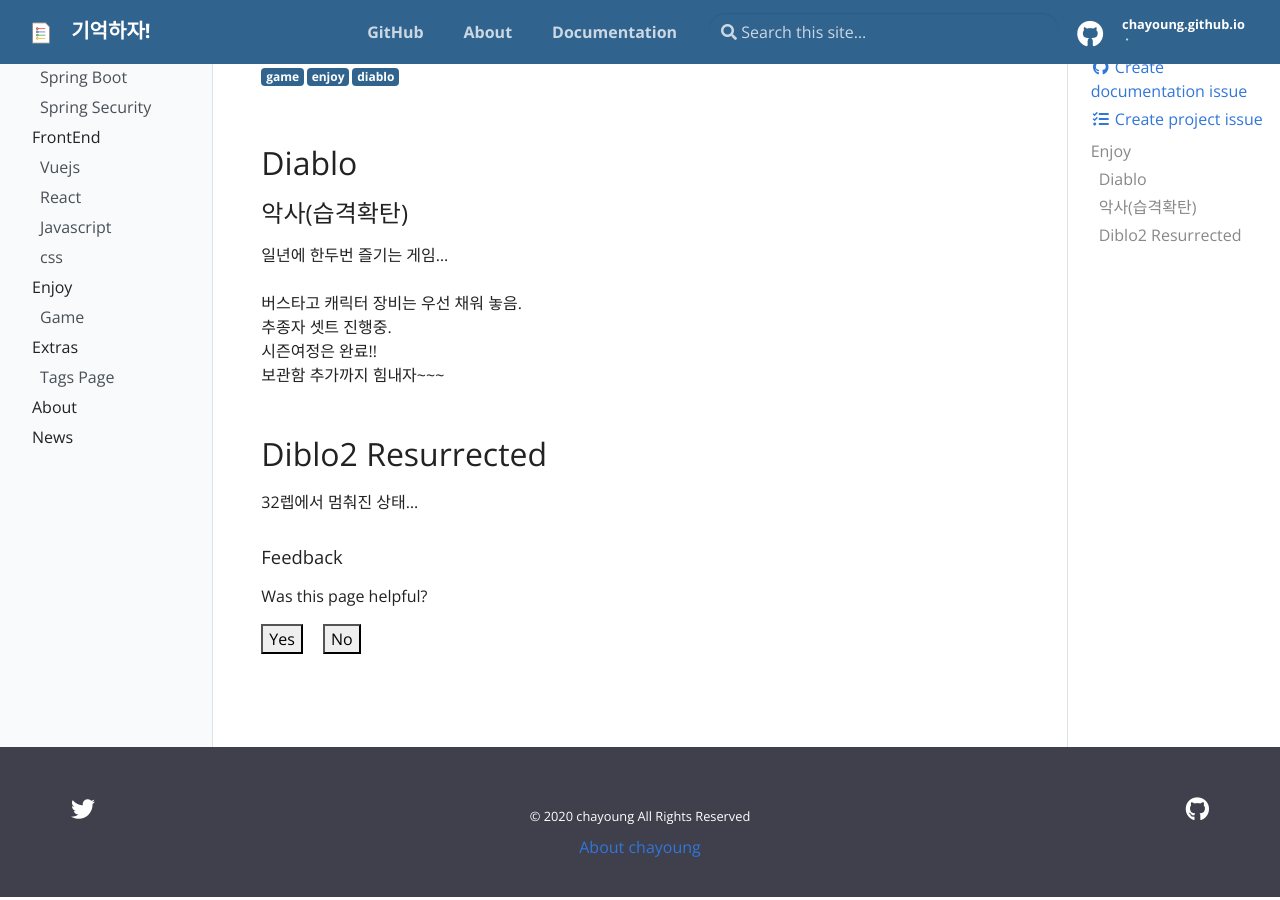
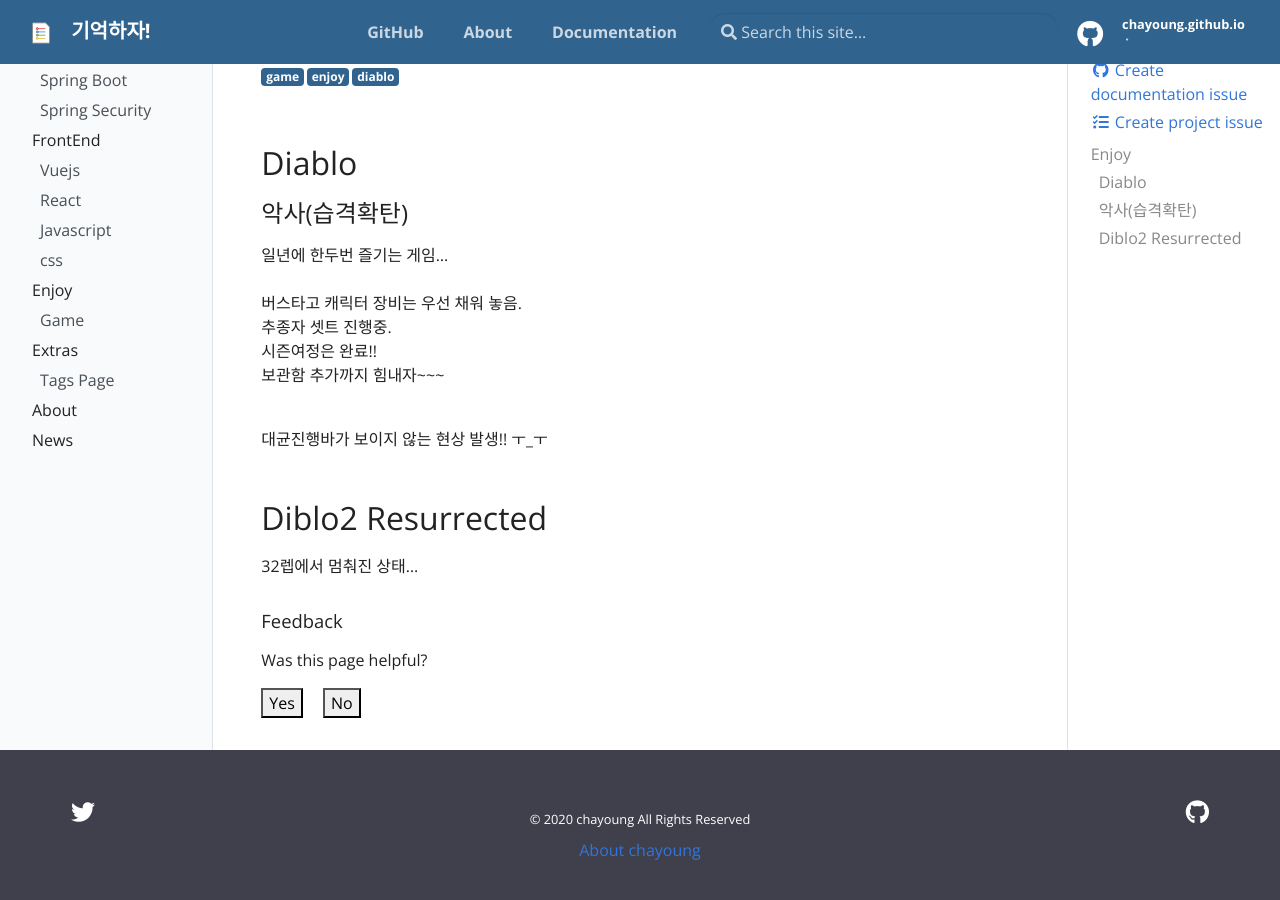
Before and after one commit to chayoung/old_chayoung.github.io, a Jekyll site: the page built from _docs/enjoy.md, in a window 1280 px wide and 900 px high, scrolled down 137 px. Built offline with Jekyll 4.4.1, drawn with Linux system fonts in a browser that asks for light colours.

Commit message:
Update diablo broken bar

```diff
--- a/_docs/enjoy.md
+++ b/_docs/enjoy.md
@@ -17,7 +17,9 @@ description: 요즘 즐기고 있는 것들
 버스타고 캐릭터 장비는 우선 채워 놓음.<br/>
 추종자 셋트 진행중.<br/>
 시즌여정은 완료!!<br/>
-보관함 추가까지 힘내자~~~
+보관함 추가까지 힘내자~~~<br/><br/>
+
+대균진행바가 보이지 않는 현상 발생!! ㅜ_ㅜ
 ## Diblo2 Resurrected
 
 32렙에서 멈춰진 상태...
```
